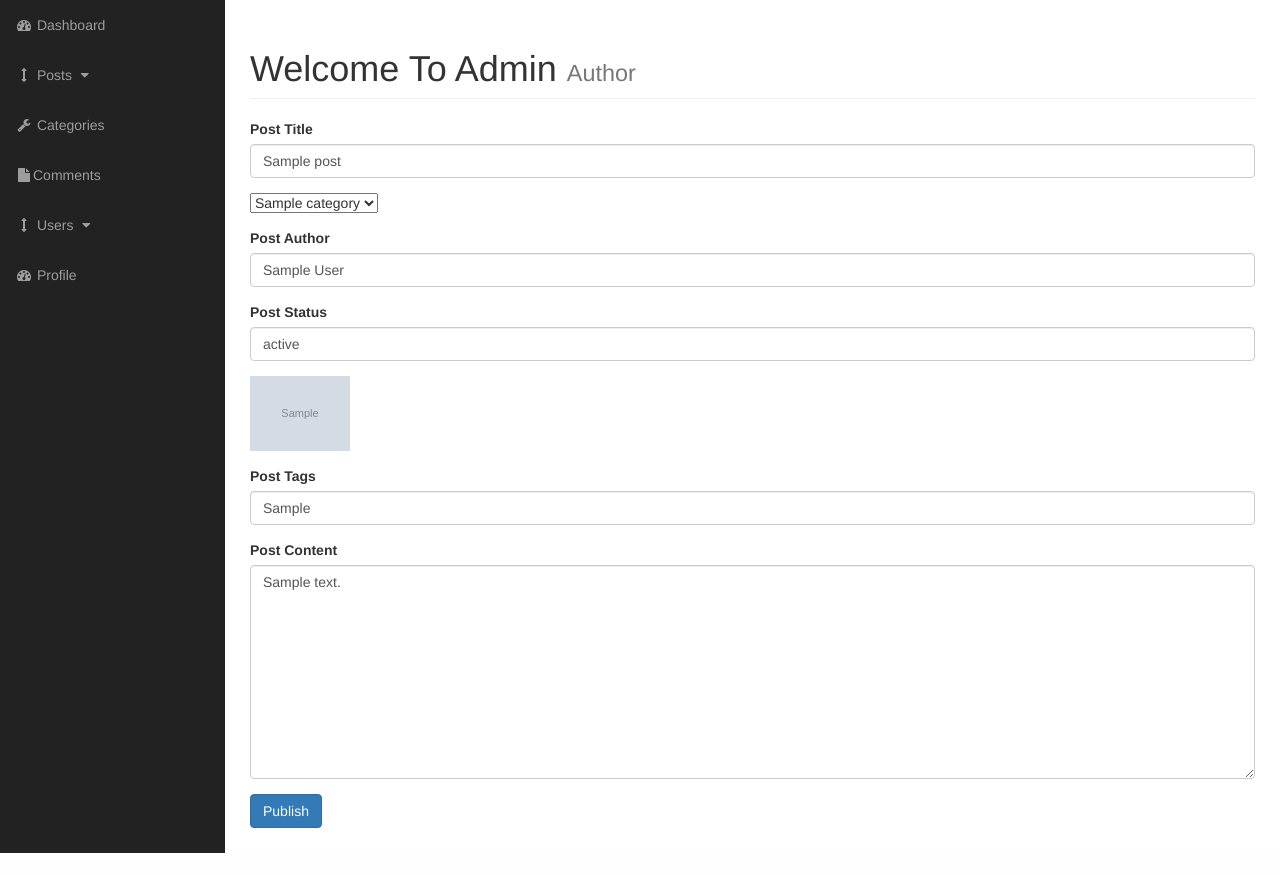
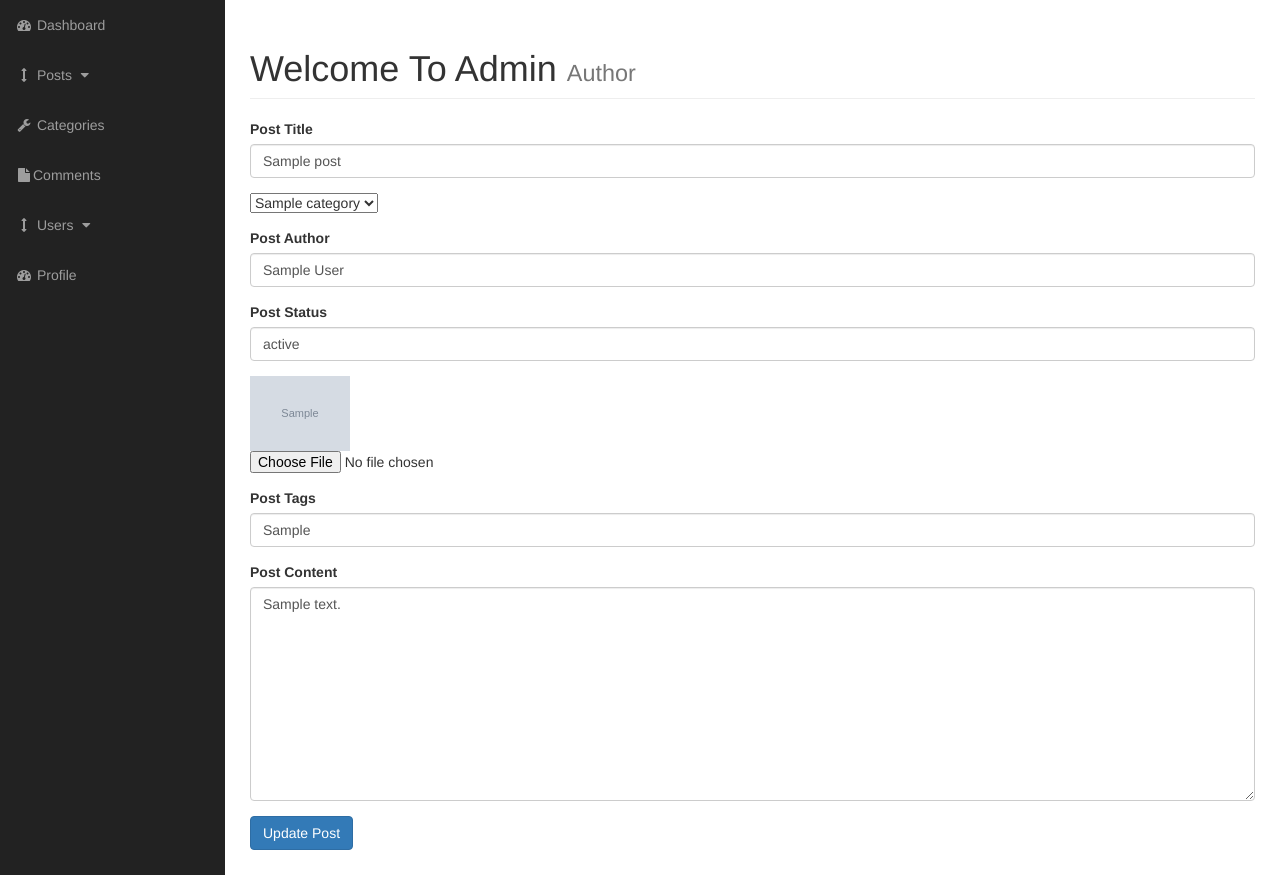
Before and after one commit to TemoAlelishvili/PHP-project, a PHP site: page /admin/posts.php?source=edit_post&p_id=1 in a window 1280 px wide. Shown: the part 51-926 px from the top of the page. Before the commit the page ends 904 px from the top, so only its background shows below. Run offline with PHP 8.4, Linux system fonts and the light colour scheme; tables that the repository leaves empty or names only in its code hold one stand-in row (values such as "Sample post"); grey boxes marked "Sample" are stand-in pictures.

Commit message:
other work

```diff
--- a/CMS/admin/functions.php
+++ b/CMS/admin/functions.php
@@ -1,5 +1,5 @@
 <?php
-
+// Queris Shesamowmebeli function xom yvelaperi kargad weria
 function confirmQuery($result){
 
     global $connection;
--- a/CMS/admin/includes/edit_post.php
+++ b/CMS/admin/includes/edit_post.php
@@ -1,9 +1,8 @@
-<?php  // aq vigebt im postis id s romelis daeditebac gvinda
+<?php  // aq vigebt im postis id s romelis daeditebac gvinda.........................................................
 
 if (isset($_GET['p_id'])){
     $the_post_id = $_GET['p_id'];
 }
-
 
 $query = "SELECT * FROM posts WHERE post_id = {$the_post_id} ";
 $select_post_by_id = mysqli_query($connection,$query);
@@ -20,17 +19,60 @@ while($row = mysqli_fetch_assoc($select_post_by_id)) {
     $post_date = $row['post_date'];
 }
 
+// aq vichert dasaeditebeli formidan wamosul informacias...........................................................
+
+if (isset($_POST['update_post'])){
+
+        $post_author = $_POST['post_author'];
+        $post_title = $_POST['post_title'];
+        $post_category_id = $_POST['post_category'];
+        $post_status = $_POST['post_status'];
+        $post_image = $_FILES['image']['name'];
+        $post_image_temp = $_FILES['image']['tmp_name'];
+        $post_content = $_POST['post_content'];
+        $post_tags = $_POST['post_tags'];
+
+        move_uploaded_file($post_image_temp, "../images$post_image");
+
+// carieli suratis SemTxvevashi defaultad mogvaqvs bazidan ukve arsebuli..............................................
+
+        if (empty($post_image)) {
+            $query = "SELECT * FROM posts WHERE post_id = $the_post_id ";
+            $select_image = mysqli_query($connection, $query);
+            while ($row = mysqli_fetch_array($select_image)){
+                $post_image = $row['post_image'];
+            }
+
+            confirmQuery($select_image);
+        }
+
+        $query = "UPDATE posts SET ";
+        $query .= "post_title = '{$post_title}', ";
+        $query .= "post_category_id = '{$post_category_id}', ";
+        $query .= "post_date = now(), ";
+        $query .= "post_author = '{$post_author}', ";
+        $query .= "post_status = '{$post_status}', ";
+        $query .= "post_tags = '{$post_tags}', ";
+        $query .= "post_content = '{$post_content}', ";
+        $query .= "post_image = '{$post_image}' ";
+        $query .= "WHERE post_id = {$the_post_id} ";
+
+        $update_post = mysqli_query($connection, $query);
+        confirmQuery($update_post);
+
+    }
+
 ?>
+<!--postis saedito forma-->
 
-
-<form action="" method="post" enctype="multipart/form-data">
+<form action="" method="post" enctype="multipart/form-data" >
     <div class="form-group">
         <label for="title">Post Title</label>
-        <input value="<?php echo $post_title; ?>" type="text" class="form-control" name="title">
+        <input value="<?php echo $post_title; ?>" type="text" class="form-control" name="post_title">
     </div>
 
     <div class="form-group">
-        <select name="" id="">
+        <select class="custom-select"  name="post_category" id="">
             <?php
             $query = "SELECT * FROM categories";
             $select_categories = mysqli_query($connection, $query);
@@ -39,7 +81,7 @@ while($row = mysqli_fetch_assoc($select_post_by_id)) {
                 $cat_id = $row['cat_id'];
                 $cat_title = $row['cat_title'];
 
-                echo "<option value=''>{$cat_title}</option>";
+                echo "<option value='$cat_id'>{$cat_title}</option>";
             }
             ?>
 
@@ -48,7 +90,7 @@ while($row = mysqli_fetch_assoc($select_post_by_id)) {
 
     <div class="form-group">
         <label for="title">Post Author</label>
-        <input value="<?php echo $post_author; ?>" type="text" class="form-control" name="author">
+        <input value="<?php echo $post_author; ?>" type="text" class="form-control" name="post_author">
     </div>
 
     <div class="form-group">
@@ -58,6 +100,7 @@ while($row = mysqli_fetch_assoc($select_post_by_id)) {
 
     <div class="form-group">
         <img width="100" src="../images/<?php echo $post_image?>">
+        <input type="file"  name="image">
     </div>
 
     <div class="form-group">
@@ -73,7 +116,7 @@ while($row = mysqli_fetch_assoc($select_post_by_id)) {
     </div>
 
     <div class="form-group">
-        <input class="btn btn-primary" type="submit" name="create_post" value="Publish">
+        <input class="btn btn-primary" type="submit" name="update_post" value="Update Post">
     </div>
 
 </form>
--- a/CMS/admin/index.php
+++ b/CMS/admin/index.php
@@ -1,8 +1,6 @@
 
 <?php include "includes/admin_header.php"?>
     <div id="wrapper">
-
-
 
         <!-- Navigation -->
         <?php include "includes/admin_navigation.php"?>
--- a/CMS/admin/posts.php
+++ b/CMS/admin/posts.php
@@ -36,9 +36,6 @@
                         }
                     ?>
 
-
-
-
                 </div>
             </div>
             <!-- /.row -->
--- a/CMS/includes/db.php
+++ b/CMS/includes/db.php
@@ -9,8 +9,6 @@ foreach ($db as $key => $value){
     define(strtoupper($key), $value);
 }
 
-
-
 $connection = mysqli_connect(DB_HOST,DB_USER, DB_PASS, DB_NAME);
 
 
```
Also changed, not shown: CMS/admin/includes/view_all_posts.php (+13 -3 lines), CMS/images1.jpg (added), CMS/images2.jpg (added), CMS/images4.jpg (added), CMS/images5.jpg (added).
